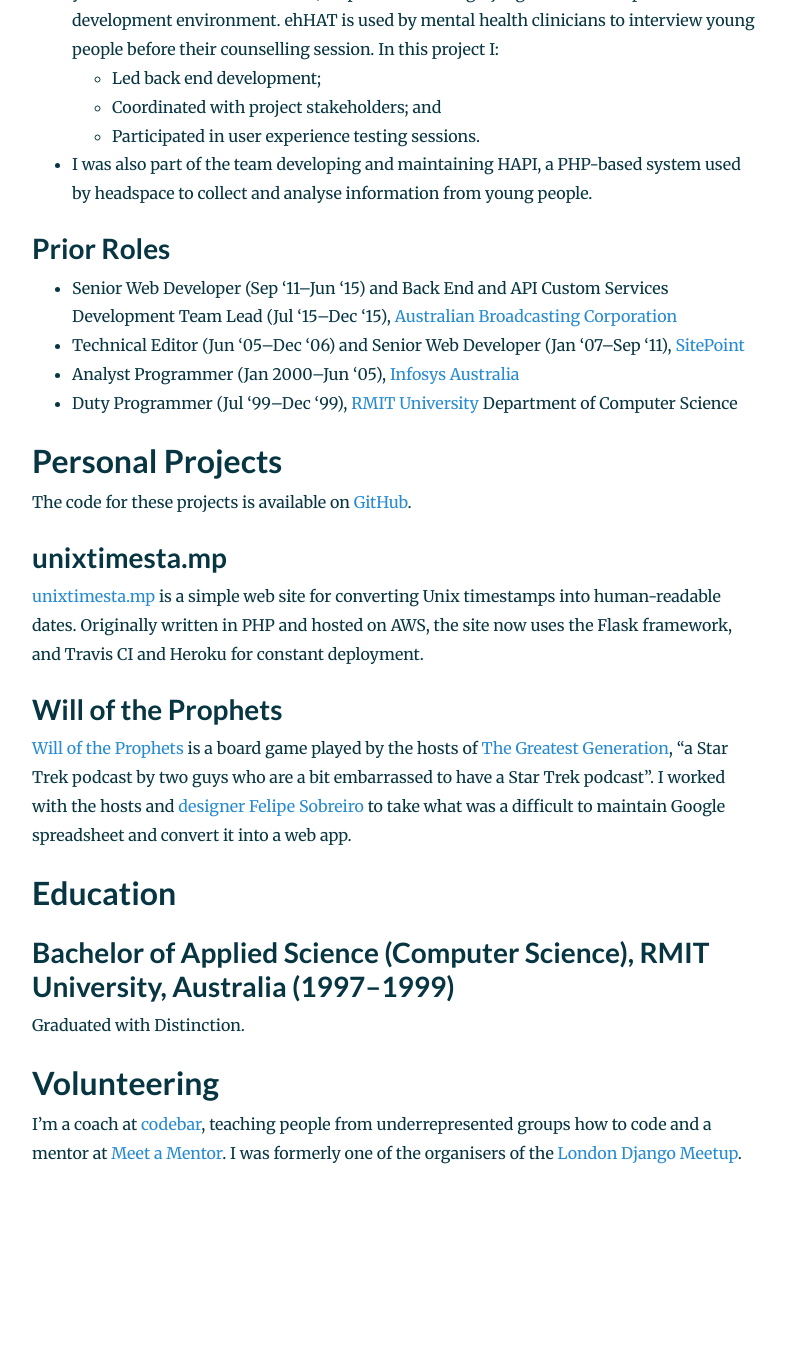
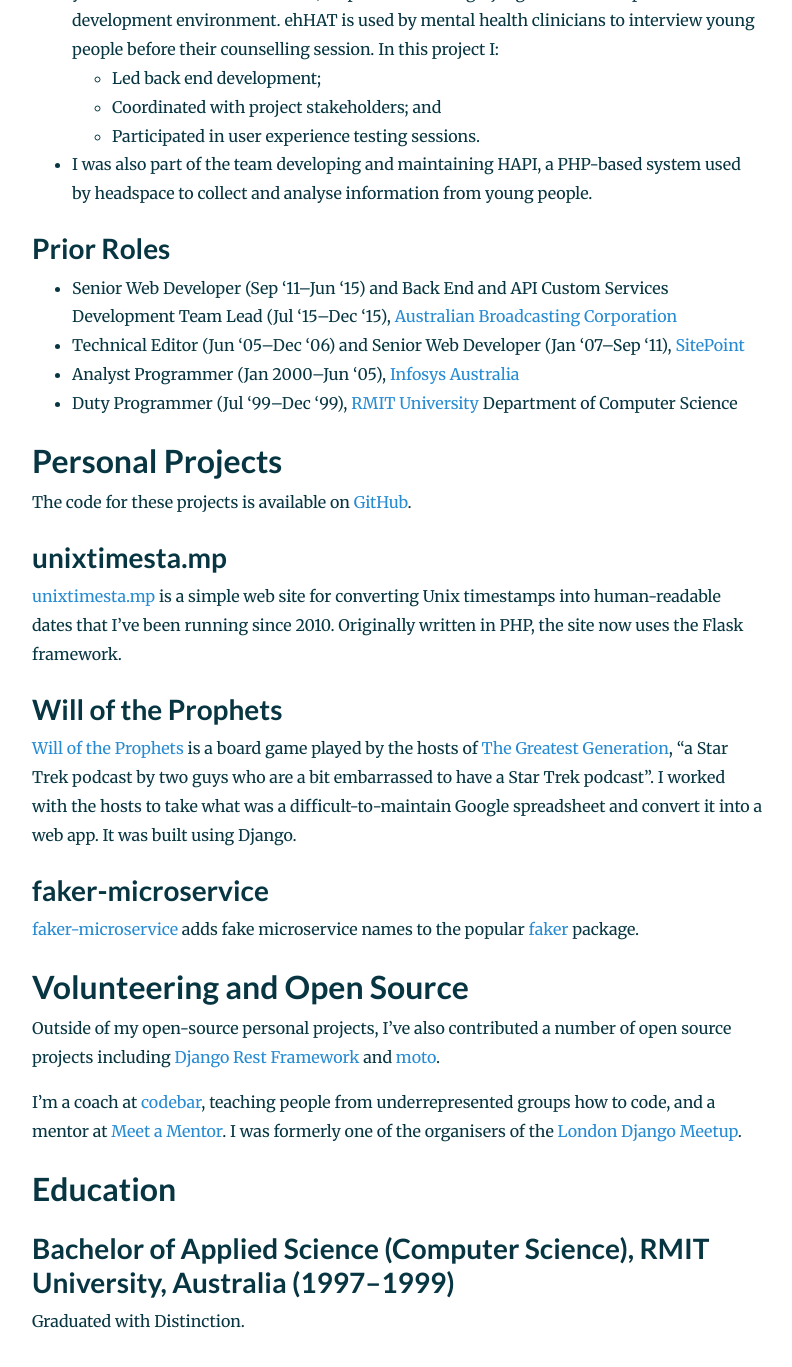
Before and after one commit to craiga/craiga.id.au, a Jekyll site: the page built from cv.markdown, in a window 1280 px wide and 1400 px high, scrolled down 1483 px. Shown: the top 1367 px of the window, without its empty margins (53-845 px from the left). Built offline with Jekyll 4.4.1, drawn with Linux system fonts in a browser that asks for light colours; our own code applies the rules of GitHub Pages for plain Markdown files; before the commit the page ends 2715 px from its top, so only the background shows below that; some of the changed text lies outside the part shown.

Commit message:
Add note about open source contributions.

```diff
--- a/cv.markdown
+++ b/cv.markdown
@@ -64,20 +64,24 @@
 
 ### unixtimesta.mp
 
-[unixtimesta.mp](https://www.unixtimesta.mp/) is a simple web site for converting Unix timestamps into human-readable dates. Originally written in PHP and hosted on AWS, the site now uses the Flask framework, and Travis CI and Heroku for constant deployment.
-
+[unixtimesta.mp](https://www.unixtimesta.mp/) is a simple web site for converting Unix timestamps into human-readable dates that I've been running since 2010. Originally written in PHP, the site now uses the Flask framework.
 
 ### Will of the Prophets
 
-[Will of the Prophets](http://gagh.biz/game) is a board game played by the hosts of [The Greatest Generation](http://gagh.biz), "a Star Trek podcast by two guys who are a bit embarrassed to have a Star Trek podcast". I worked with the hosts and [designer Felipe Sobreiro](http://www.sobreiro.com) to take what was a difficult to maintain Google spreadsheet and convert it into a web app.
+[Will of the Prophets](http://gagh.biz/game) is a board game played by the hosts of [The Greatest Generation](http://gagh.biz), "a Star Trek podcast by two guys who are a bit embarrassed to have a Star Trek podcast". I worked with the hosts to take what was a difficult-to-maintain Google spreadsheet and convert it into a web app. It was built using Django.
+
+### faker-microservice
+
+[faker-microservice](https://github.com/craiga/faker-microservice) adds fake microservice names to the popular [faker](https://faker.readthedocs.io/) package.
+
+## Volunteering and Open Source
+
+Outside of my open-source personal projects, I've also contributed a number of open source projects including [Django Rest Framework](https://github.com/encode/django-rest-framework) and [moto](https://github.com/spulec/moto).
+
+I'm a coach at [codebar](http://codebar.io), teaching people from underrepresented groups how to code, and a mentor at [Meet a Mentor](http://meetamentor.co.uk). I was formerly one of the organisers of the [London Django Meetup](https://www.djangolondon.com).
 
 ## Education
 
 ### Bachelor of Applied Science (Computer Science), RMIT University, Australia (1997–1999)
 
 Graduated with Distinction.
-
-
-## Volunteering
-
-I'm a coach at [codebar](http://codebar.io), teaching people from underrepresented groups how to code and a mentor at [Meet a Mentor](http://meetamentor.co.uk). I was formerly one of the organisers of the [London Django Meetup](https://www.djangolondon.com).
```
Also changed, not shown: other parts of cv.markdown (+1 -1 lines), 2 other files.
